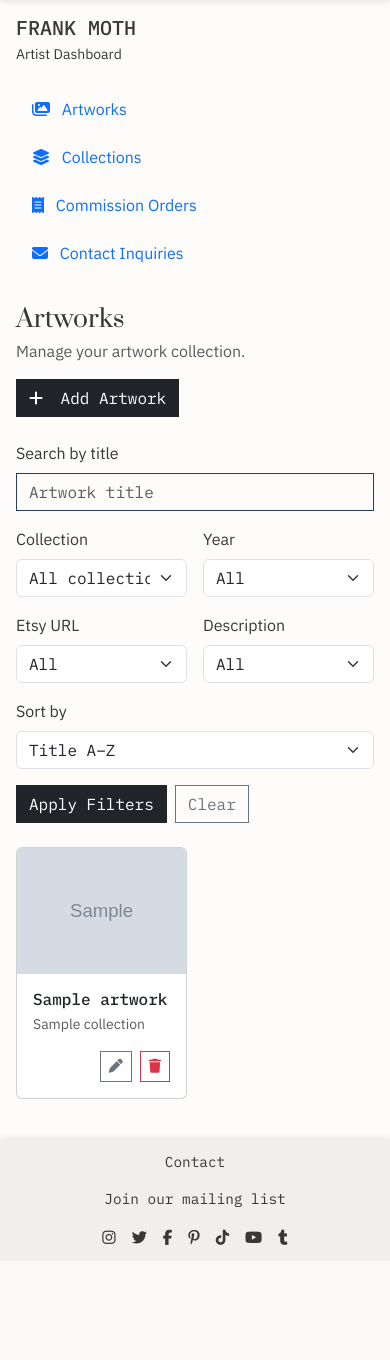
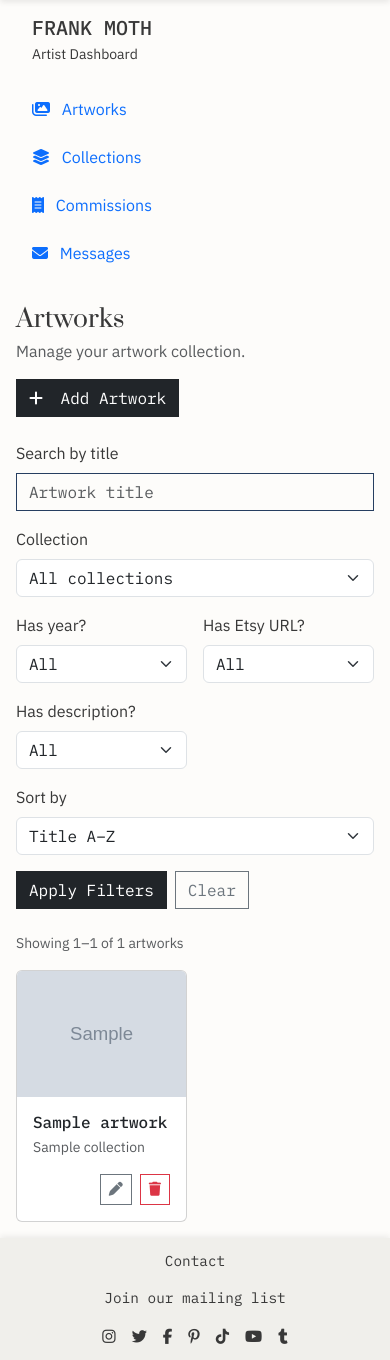
Before and after one commit to angela64711/fourth-milestone-project, a Django app: page /dashboard/ in a window 390 px wide. Shown: the part 70-1430 px from the top of the page. Before the commit the page ends 1331 px from the top, so only its background shows below. Run offline with Django 5.2, Linux system fonts and the light colour scheme; a user stored in the database is signed in; tables that the repository leaves empty hold one stand-in row (values such as "Sample post"); grey boxes marked "Sample" are stand-in pictures; some libraries are stand-ins or nearby versions.

Commit message:
Add artwork management filters, pagination and responsive layout

```diff
--- a/dashboard/templates/dashboard/artwork_list.html
+++ b/dashboard/templates/dashboard/artwork_list.html
@@ -1,14 +1,19 @@
 
 {% extends "base.html" %}
+{% load static %}
+
+{% block extra_css %}
+<link rel="stylesheet" href="{% static 'css/dashboard.css' %}">
+{% endblock %}
 
 {% block content %}
 <div id="dashboard-layout" class="container-fluid">
     <div class="row">
 
         <!-- Dashboard navigation -->
-        <aside id="dashboard-sidebar" class="col-12 col-lg-3 col-xl-2 p-3 p-lg-4">
+        <aside id="dashboard-sidebar" class="col-12 col-lg-3 col-xl-2 p-3 p-lg-4 p-xl-2">
 
-            <div class="mb-4">
+            <div class="mb-4 ms-3">
                 <h2 class="h5 mb-1">FRANK MOTH</h2>
                 <p class="small mb-0">Artist Dashboard</p>
             </div>
@@ -38,7 +43,7 @@
                         <span class="nav-link">
                             <i class="fa-solid fa-receipt me-2"
                                aria-hidden="true"></i>
-                            Commission Orders
+                            Commissions
                         </span>
                     </li>
 
@@ -46,7 +51,7 @@
                         <span class="nav-link">
                             <i class="fa-solid fa-envelope me-2"
                                aria-hidden="true"></i>
-                            Contact Inquiries
+                            Messages
                         </span>
                     </li>
 
@@ -82,95 +87,95 @@
                 </span>
             </div>
 
+
             <!-- Search, filters and sorting -->
             <form method="get" class="mb-4" role="search">
-
                 <div class="row g-3">
 
-                    <div class="col-12 col-md-6 col-xl-4">
+                    <!-- Title search -->
+                    <div class="col-12 col-md-8 col-xl-6">
                         <label for="artwork-search" class="form-label">
                             Search by title
                         </label>
-                        <input type="search"
-                               class="form-control"
-                               id="artwork-search"
-                               name="q"
+                        <input id="artwork-search" class="form-control"
+                            type="search" name="q"
                             value="{{ request.GET.q }}"
                             placeholder="Artwork title">
                     </div>
 
-                    <div class="col-6 col-md-3 col-xl-2">
+                    <!-- Dropdown filters -->
+                    <div class="col-12">
+                        <div class="row g-3">
+
+                            <div class="col-12 col-sm-6 col-lg-4 col-xxl-3">
                                 <label for="collection-filter" class="form-label">
                                     Collection
                                 </label>
-                        <select class="form-select"
-                                id="collection-filter"
-                                name="collection">
+                                <select id="collection-filter" class="form-select" name="collection">
                                     <option value="">All collections</option>
+                                    {% for collection in collections %}
+                                    <option value="{{ collection.id }}"
+                                        {% if selected_collection == collection.id|stringformat:"s" %}selected{% endif %}>
+                                        {{ collection.name }}
+                                    </option>
+                                    {% endfor %}
                                 </select>
                             </div>
 
-                    <div class="col-6 col-md-3 col-xl-2">
+                            <div class="col-6 col-sm-6 col-lg-4 col-xxl-2">
                                 <label for="year-filter" class="form-label">
-                            Year
+                                    Has year?
                                 </label>
-                        <select class="form-select"
-                                id="year-filter"
-                                name="year">
+                                <select id="year-filter" class="form-select" name="year">
                                     <option value="">All</option>
-                            <option value="present">Has year</option>
-                            <option value="missing">Missing year</option>
+                                    <option value="present" {% if selected_year == "present" %}selected{% endif %}>Yes</option>
+                                    <option value="missing" {% if selected_year == "missing" %}selected{% endif %}>No</option>
                                 </select>
                             </div>
 
-                    <div class="col-6 col-md-4 col-xl-2">
+                            <div class="col-6 col-sm-6 col-lg-4 col-xxl-2">
                                 <label for="etsy-filter" class="form-label">
-                            Etsy URL
+                                    Has Etsy URL?
                                 </label>
-                        <select class="form-select"
-                                id="etsy-filter"
-                                name="etsy">
+                                <select id="etsy-filter" class="form-select" name="etsy">
                                     <option value="">All</option>
-                            <option value="present">Has URL</option>
-                            <option value="missing">Missing URL</option>
+                                    <option value="present" {% if selected_etsy == "present" %}selected{% endif %}>Yes</option>
+                                    <option value="missing" {% if selected_etsy == "missing" %}selected{% endif %}>No</option>
                                 </select>
                             </div>
 
-                    <div class="col-6 col-md-4 col-xl-2">
-                        <label for="description-filter"
-                               class="form-label">
-                            Description
+                            <div class="col-6 col-sm-6 col-lg-4 col-xxl-2">
+                                <label for="description-filter" class="form-label">
+                                    Has description?
                                 </label>
-                        <select class="form-select"
-                                id="description-filter"
-                                name="description">
+                                <select id="description-filter" class="form-select" name="description">
                                     <option value="">All</option>
-                            <option value="present">Has description</option>
-                            <option value="missing">Missing description</option>
+                                    <option value="present" {% if selected_description == "present" %}selected{% endif %}>Yes</option>
+                                    <option value="missing" {% if selected_description == "missing" %}selected{% endif %}>No</option>
                                 </select>
                             </div>
 
-                    <div class="col-12 col-md-4 col-xl-3">
+                            <div class="col-12 col-sm-6 col-lg-4 col-xxl-3">
                                 <label for="sort-filter" class="form-label">
                                     Sort by
                                 </label>
-                        <select class="form-select"
-                                id="sort-filter"
-                                name="sort">
+                                <select id="sort-filter" class="form-select" name="sort">
                                     <option value="title">Title A–Z</option>
-                            <option value="year">Artwork year (newest first)</option>
+                                    <option value="year">Artwork year</option>
                                     <option value="recent">Recently added</option>
                                 </select>
                             </div>
 
-                    <div class="col-12 col-md-8 col-xl-9
-                                d-flex align-items-end gap-2">
+                        </div>
+                    </div>
+
+                    <!-- Filter actions -->
+                    <div class="col-12 d-flex align-items-center gap-2">
                         <button type="submit" class="btn btn-dark">
                             Apply Filters
                         </button>
 
-                        <a href="{% url 'dashboard:home' %}"
-                           class="btn btn-outline-secondary">
+                        <a href="{% url 'dashboard:home' %}" class="btn btn-outline-secondary">
                             Clear
                         </a>
                     </div>
@@ -178,10 +183,20 @@
                 </div>
             </form>
 
+
+            <!-- Artwork results count -->
+            <p id="artwork-results-count" class="text-body-secondary small mb-3">
+                {% if page_obj.paginator.count %}
+                    Showing {{ page_obj.start_index }}–{{ page_obj.end_index }}
+                    of {{ page_obj.paginator.count }} artworks
+                {% else %}
+                    Showing 0 artworks
+                {% endif %}
+            </p>
+
             <!-- Artwork grid -->
             {% if artworks %}
-            <div class="row row-cols-2 row-cols-md-3
-                        row-cols-xl-4 g-3 g-lg-4">
+            <div class="row row-cols-2 row-cols-md-3 row-cols-xl-4 row-cols-xxl-6 g-3 g-lg-4 gx-xxl-3">
 
                 {% for artwork in artworks %}
                 <div class="col">
@@ -245,9 +260,50 @@
             {% endif %}
 
             <!-- Pagination: connect after view pagination is added -->
-            <nav class="mt-4"
-                 aria-label="Artwork pagination">
+
+            {% if page_obj.has_other_pages %}
+            <nav class="mt-4" aria-label="Artwork pagination">
+                <ul class="pagination justify-content-center flex-wrap">
+
+                    <!-- Previous page -->
+                    <li class="page-item {% if not page_obj.has_previous %}disabled{% endif %}">
+                        {% if page_obj.has_previous %}
+                        <a class="page-link"
+                        href="?{% if query_string %}{{ query_string }}&amp;{% endif %}page={{ page_obj.previous_page_number }}">
+                            Previous
+                        </a>
+                        {% else %}
+                        <span class="page-link">Previous</span>
+                        {% endif %}
+                    </li>
+
+                    <!-- Page numbers -->
+                    {% for number in page_obj.paginator.page_range %}
+                    <li class="page-item {% if page_obj.number == number %}active{% endif %}">
+                        <a class="page-link"
+                        href="?{% if query_string %}{{ query_string }}&amp;{% endif %}page={{ number }}"
+                        {% if page_obj.number == number %}aria-current="page"{% endif %}>
+                            {{ number }}
+                        </a>
+                    </li>
+                    {% endfor %}
+
+                    <!-- Next page -->
+                    <li class="page-item {% if not page_obj.has_next %}disabled{% endif %}">
+                        {% if page_obj.has_next %}
+                        <a class="page-link"
+                        href="?{% if query_string %}{{ query_string }}&amp;{% endif %}page={{ page_obj.next_page_number }}">
+                            Next
+                        </a>
+                        {% else %}
+                        <span class="page-link">Next</span>
+                        {% endif %}
+                    </li>
+
+                </ul>
             </nav>
+            {% endif %}
+
 
         </section>
     </div>
--- a/dashboard/views.py
+++ b/dashboard/views.py
@@ -2,9 +2,11 @@ from functools import wraps
 
 from django.contrib.auth.decorators import login_required
 from django.core.exceptions import PermissionDenied
+from django.core.paginator import Paginator
+from django.db.models import Q
 from django.shortcuts import render
 
-from artworks.models import Artwork
+from artworks.models import Artwork, Collection
 
 
 def artist_required(view_func):
@@ -28,12 +30,64 @@ def artist_required(view_func):
 @artist_required
 def artwork_list(request):
     """
-    Display all artworks for artist management.
+    Display artworks with search, filters and pagination.
     """
-    artworks = Artwork.objects.select_related("collection").order_by("title")
+    artworks = Artwork.objects.select_related("collection")
 
-    return render(
-        request,
-        "dashboard/artwork_list.html",
-        {"artworks": artworks},
-    )
+    # Read filter values from the URL
+    query = request.GET.get("q", "").strip()
+    collection = request.GET.get("collection", "")
+    year = request.GET.get("year", "")
+    etsy = request.GET.get("etsy", "")
+    description = request.GET.get("description", "")
+
+    # Search by artwork title
+    if query:
+        artworks = artworks.filter(title__icontains=query)
+
+    # Filter by collection
+    if collection.isdigit():
+        artworks = artworks.filter(collection_id=int(collection))
+
+    # Filter by year availability
+    if year == "present":
+        artworks = artworks.filter(year__isnull=False)
+    elif year == "missing":
+        artworks = artworks.filter(year__isnull=True)
+
+    # Filter by Etsy URL availability
+    if etsy == "present":
+        artworks = artworks.exclude(etsy_url="")
+    elif etsy == "missing":
+        artworks = artworks.filter(etsy_url="")
+
+    # Filter by description availability
+    if description == "present":
+        artworks = artworks.exclude(description="")
+    elif description == "missing":
+        artworks = artworks.filter(description="")
+
+    # Keep a consistent order for pagination
+    artworks = artworks.order_by("title", "pk")
+
+    # Paginate the filtered queryset
+    paginator = Paginator(artworks, 36)
+    page_number = request.GET.get("page")
+    page_obj = paginator.get_page(page_number)
+
+    # Preserve filters when navigating between pages
+    query_params = request.GET.copy()
+    query_params.pop("page", None)
+
+    context = {
+        "artworks": page_obj,
+        "page_obj": page_obj,
+        "collections": Collection.objects.order_by("display_order", "name"),
+        "selected_collection": collection,
+        "selected_year": year,
+        "selected_etsy": etsy,
+        "selected_description": description,
+        "query_string": query_params.urlencode(),
+    }
+
+    return render(request, "dashboard/artwork_list.html", context)
--- /dev/null
+++ b/static/css/dashboard.css
@@ -0,0 +1,12 @@
+
+@media (min-width: 1400px) {
+    /* Compact dashboard sidebar links */
+    #dashboard-sidebar .nav-link {
+        padding: 0.5rem;
+    }
+
+    /* Give artwork titles more horizontal space */
+    #dashboard-layout .card-body {
+        padding: 0.75rem;
+    }
+}
```
Lines whose indentation alone changed are shown as unchanged.
